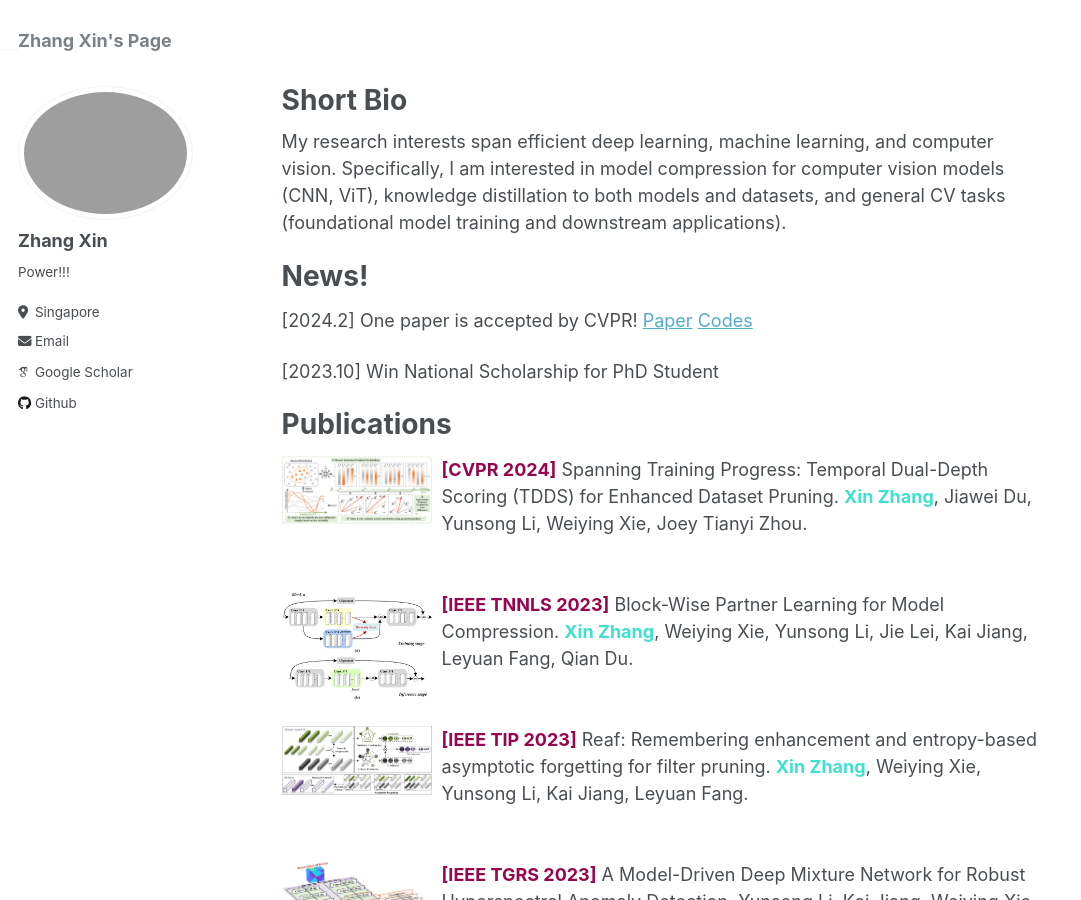
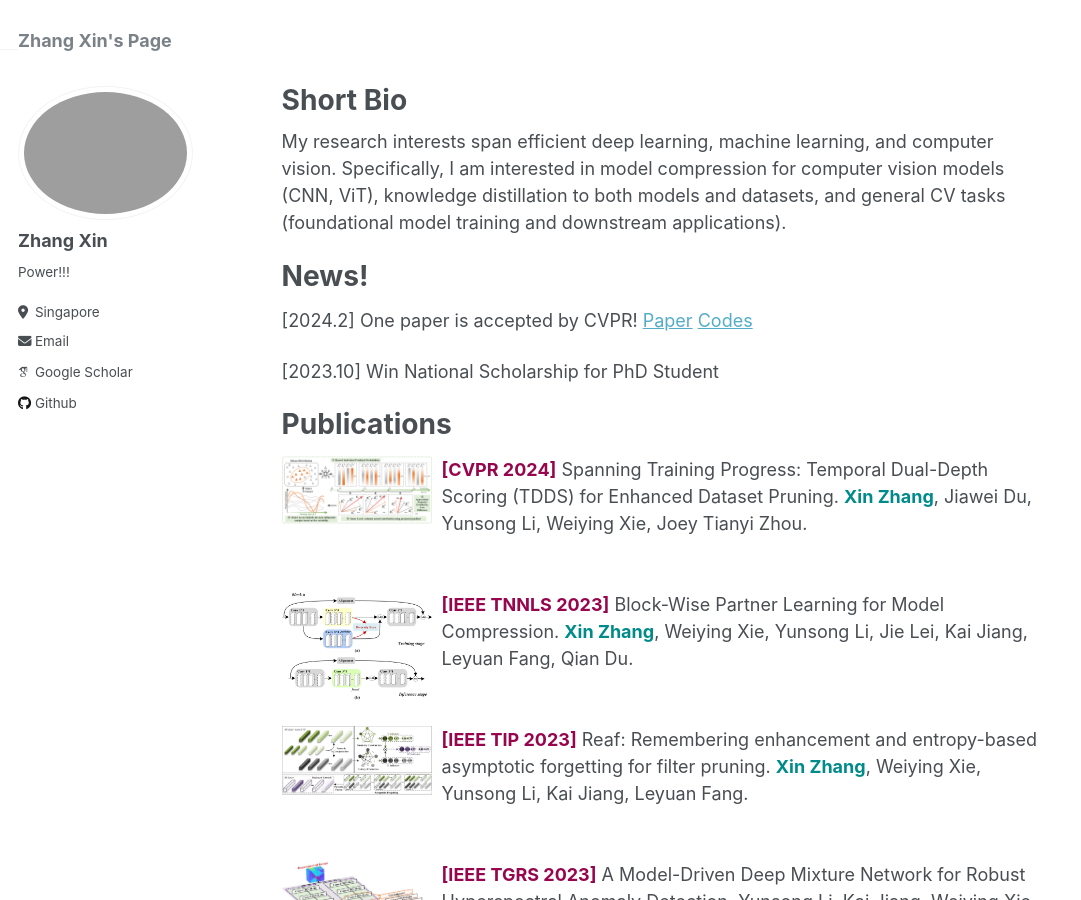
Before and after one commit to zhangxin-xd/zhangxin-xd.github.io, a Jekyll site: the page built from _pages/about.md, in a window 1280 px wide and 900 px high. Shown: the whole window, without its empty margins (0-1081 px from the left). Built offline with Jekyll 4.4.1, drawn with Linux system fonts in a browser that asks for light colours; some web fonts are replaced.

Commit message:
Update about.md

```diff
--- a/_pages/about.md
+++ b/_pages/about.md
@@ -37,7 +37,7 @@ Publications
   <img src="./images/TDDS.png" alt="Publication Image">
 
   <div>
-    <span style="color: #96054d; font-weight: bold;">[CVPR 2024]</span> Spanning Training Progress: Temporal Dual-Depth Scoring (TDDS) for Enhanced Dataset Pruning. <strong style="color:#40E0D0;">Xin Zhang</strong>, Jiawei Du, Yunsong Li, Weiying Xie, Joey Tianyi Zhou.
+    <span style="color: #96054d; font-weight: bold;">[CVPR 2024]</span> Spanning Training Progress: Temporal Dual-Depth Scoring (TDDS) for Enhanced Dataset Pruning. <strong style="color:#008B8B;">Xin Zhang</strong>, Jiawei Du, Yunsong Li, Weiying Xie, Joey Tianyi Zhou.
   </div>
 </div>
 
@@ -45,7 +45,7 @@ Publications
   <img src="./images/BPL.png" alt="Publication Image">
 
   <div>
-    <span style="color: #96054d; font-weight: bold;">[IEEE TNNLS 2023]</span> Block-Wise Partner Learning for Model Compression. <strong style="color:#40E0D0;">Xin Zhang</strong>, Weiying Xie, Yunsong Li, Jie Lei, Kai Jiang, Leyuan Fang, Qian Du.
+    <span style="color: #96054d; font-weight: bold;">[IEEE TNNLS 2023]</span> Block-Wise Partner Learning for Model Compression. <strong style="color:#008B8B;">Xin Zhang</strong>, Weiying Xie, Yunsong Li, Jie Lei, Kai Jiang, Leyuan Fang, Qian Du.
   </div>
 </div>
 
@@ -53,7 +53,7 @@ Publications
   <img src="./images/REAF.png" alt="Publication Image">
 
   <div>
-    <span style="color: #96054d; font-weight: bold;">[IEEE TIP 2023]</span> Reaf: Remembering enhancement and entropy-based asymptotic forgetting for filter pruning. <strong style="color:#40E0D0;">Xin Zhang</strong>, Weiying Xie, Yunsong Li, Kai Jiang, Leyuan Fang.
+    <span style="color: #96054d; font-weight: bold;">[IEEE TIP 2023]</span> Reaf: Remembering enhancement and entropy-based asymptotic forgetting for filter pruning. <strong style="color:#008B8B;">Xin Zhang</strong>, Weiying Xie, Yunsong Li, Kai Jiang, Leyuan Fang.
   </div>
 </div>
 
@@ -61,7 +61,7 @@ Publications
   <img src="./images/MDMN.png" alt="Publication Image">
 
   <div>
-    <span style="color: #96054d; font-weight: bold;">[IEEE TGRS 2023]</span> A Model-Driven Deep Mixture Network for Robust Hyperspectral Anomaly Detection. Yunsong Li, Kai Jiang, Weiying Xie, Jie Lei, <strong style="color:#40E0D0;">Xin Zhang</strong>, Qian Du.
+    <span style="color: #96054d; font-weight: bold;">[IEEE TGRS 2023]</span> A Model-Driven Deep Mixture Network for Robust Hyperspectral Anomaly Detection. Yunsong Li, Kai Jiang, Weiying Xie, Jie Lei, <strong style="color:#008B8B;">Xin Zhang</strong>, Qian Du.
   </div>
 </div>
 
@@ -69,7 +69,7 @@ Publications
   <img src="./images/RGAN.jpg" alt="Publication Image">
 
   <div>
-    <span style="color: #96054d; font-weight: bold;">[IEEE TGRS 2022]</span> Rank-aware generative adversarial network for hyperspectral band selection. <strong style="color:#40E0D0;">Xin Zhang</strong>, Weiying Xie, Yunsong Li, Jie Lei, Qian Du, Geng Yang.
+    <span style="color: #96054d; font-weight: bold;">[IEEE TGRS 2022]</span> Rank-aware generative adversarial network for hyperspectral band selection. <strong style="color:#008B8B;">Xin Zhang</strong>, Weiying Xie, Yunsong Li, Jie Lei, Qian Du, Geng Yang.
   </div>
 </div>
 
@@ -77,7 +77,7 @@ Publications
   <img src="./images/CCSG.png" alt="Publication Image">
 
   <div>
-    <span style="color: #96054d; font-weight: bold;">[IEEE TGRS 2023]</span> Co-compression via superior gene for remote sensing scene classification. Weiying Xie, Xiaoyi Fan, <strong style="color:#40E0D0;">Xin Zhang</strong>, Yunsong Li, Min Sheng, Leyuan Fang.
+    <span style="color: #96054d; font-weight: bold;">[IEEE TGRS 2023]</span> Co-compression via superior gene for remote sensing scene classification. Weiying Xie, Xiaoyi Fan, <strong style="color:#008B8B;">Xin Zhang</strong>, Yunsong Li, Min Sheng, Leyuan Fang.
   </div>
 </div>
 
@@ -85,7 +85,7 @@ Publications
   <img src="./images/OSCAR.jpg" alt="Publication Image">
 
   <div>
-    <span style="color: #96054d; font-weight: bold;">[IEEE TGRS 2022]</span> Algorithm/hardware codesign for real-time on-satellite CNN-based ship detection in SAR imagery. Geng Yang, Jie Lei, Weiying Xie, Zhenman Fang, Yunsong Li, Jiaxuan Wang, <strong style="color:#40E0D0;">Xin Zhang</strong>.
+    <span style="color: #96054d; font-weight: bold;">[IEEE TGRS 2022]</span> Algorithm/hardware codesign for real-time on-satellite CNN-based ship detection in SAR imagery. Geng Yang, Jie Lei, Weiying Xie, Zhenman Fang, Yunsong Li, Jiaxuan Wang, <strong style="color:#008B8B;">Xin Zhang</strong>.
   </div>
 </div>
 
@@ -93,7 +93,7 @@ Publications
   <img src="./images/LRMF.jpg" alt="Publication Image">
 
   <div>
-    <span style="color: #96054d; font-weight: bold;">[IEEE TC 2021]</span> Filter pruning via learned representation median in the frequency domain. <strong style="color:#40E0D0;">Xin Zhang</strong>, Weiying Xie, Yunsong Li, Jie Lei, Qian Du.
+    <span style="color: #96054d; font-weight: bold;">[IEEE TC 2021]</span> Filter pruning via learned representation median in the frequency domain. <strong style="color:#008B8B;">Xin Zhang</strong>, Weiying Xie, Yunsong Li, Jie Lei, Qian Du.
   </div>
 </div>
 
@@ -101,7 +101,7 @@ Publications
   <img src="./images/WSLRR.png" alt="Publication Image">
 
   <div>
-    <span style="color: #96054d; font-weight: bold;">[IEEE TC 2021]</span> Weakly supervised low-rank representation for hyperspectral anomaly detection. Weiying Xie, <strong style="color:#40E0D0;">Xin Zhang</strong>, Yunsong Li, Jie Lei, Jiaojiao Li, Qian Du.
+    <span style="color: #96054d; font-weight: bold;">[IEEE TC 2021]</span> Weakly supervised low-rank representation for hyperspectral anomaly detection. Weiying Xie, <strong style="color:#008B8B;">Xin Zhang</strong>, Yunsong Li, Jie Lei, Jiaojiao Li, Qian Du.
   </div>
 </div>
 
@@ -109,6 +109,6 @@ Publications
   <img src="./images/DBLP.jpg" alt="Publication Image">
 
   <div>
-    <span style="color: #96054d; font-weight: bold;">[IEEE Jstar 2020]</span> Background learning based on target suppression constraint for hyperspectral target detection. Weiying Xie, <strong style="color:#40E0D0;">Xin Zhang</strong>, Yunsong Li, Keyan Wang, Qian Du.
+    <span style="color: #96054d; font-weight: bold;">[IEEE Jstar 2020]</span> Background learning based on target suppression constraint for hyperspectral target detection. Weiying Xie, <strong style="color:#008B8B;">Xin Zhang</strong>, Yunsong Li, Keyan Wang, Qian Du.
   </div>
 </div>
```
